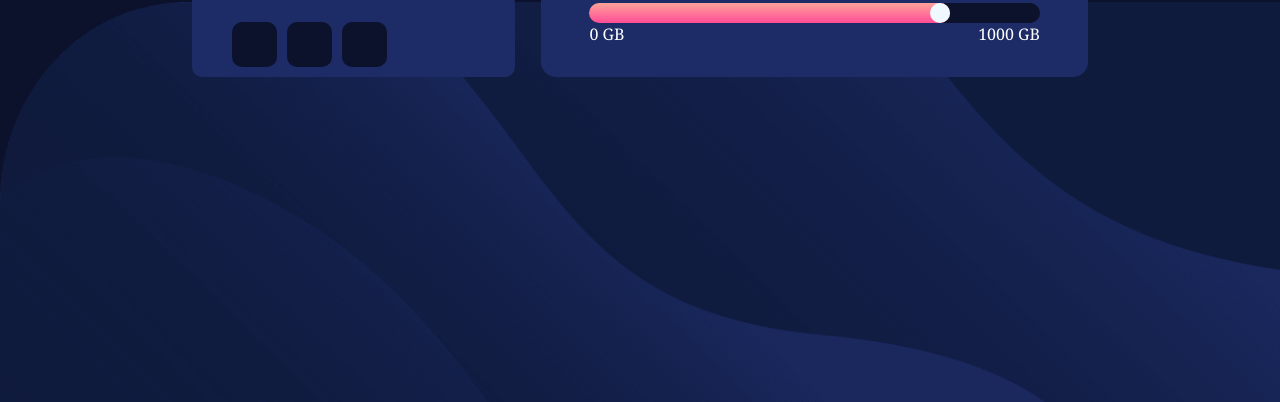
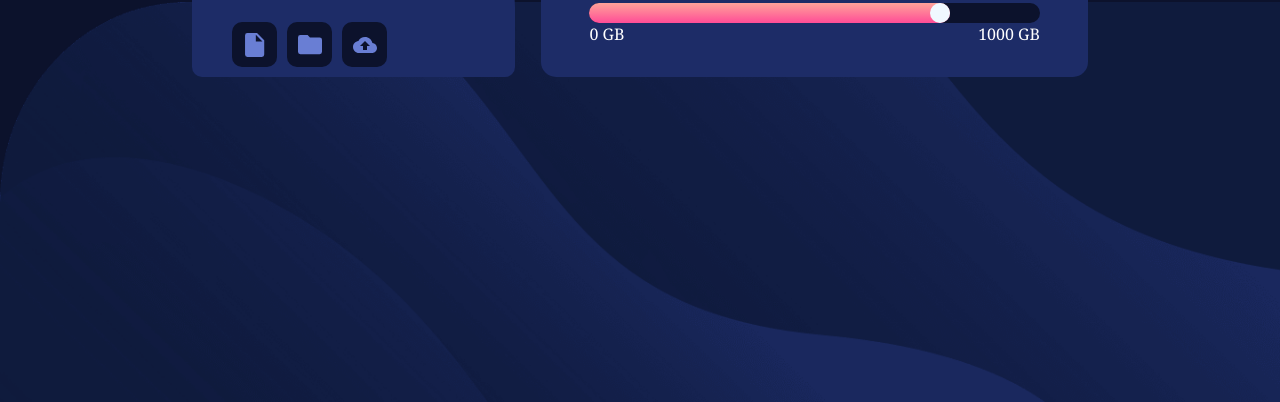
Before and after one commit to fahath19/fylo, a plain HTML site: page index.html in a window 1280 px wide. Shown: the part 398-800 px from the top of the page. Drawn offline with Linux system fonts and the light colour scheme; files whose address does not match are found by name.

Commit message:
Update index.html

```diff
--- a/index.html
+++ b/index.html
@@ -12,9 +12,9 @@
             <div class="menu">
                 <img src="logo.svg" alt="">
                 <div class="icons">
-                    <div>  <img src="icon-document.svg" alt="" class="icon">                    </div>
-                   <div>  <img src="icon-folder.svg" alt="" class="icon"> </div>
-                   <div><img src="icon-upload.svg" alt="" class="icon"></div>
+                    <div>  <img src="images/icon-document.svg" alt="" class="icon">                    </div>
+                   <div>  <img src="images/icon-folder.svg" alt="" class="icon"> </div>
+                   <div><img src="images/icon-upload.svg" alt="" class="icon"></div>
 
                 </div>
             </div>
```
